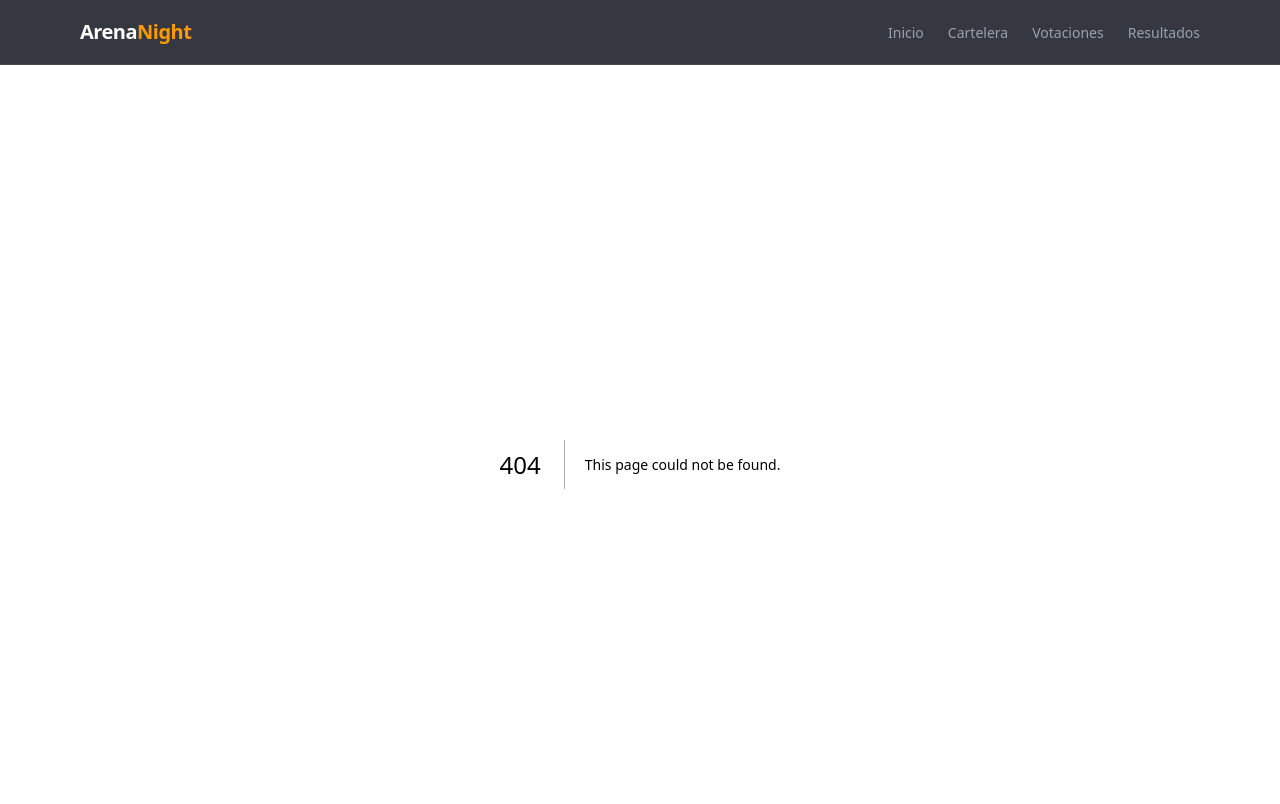
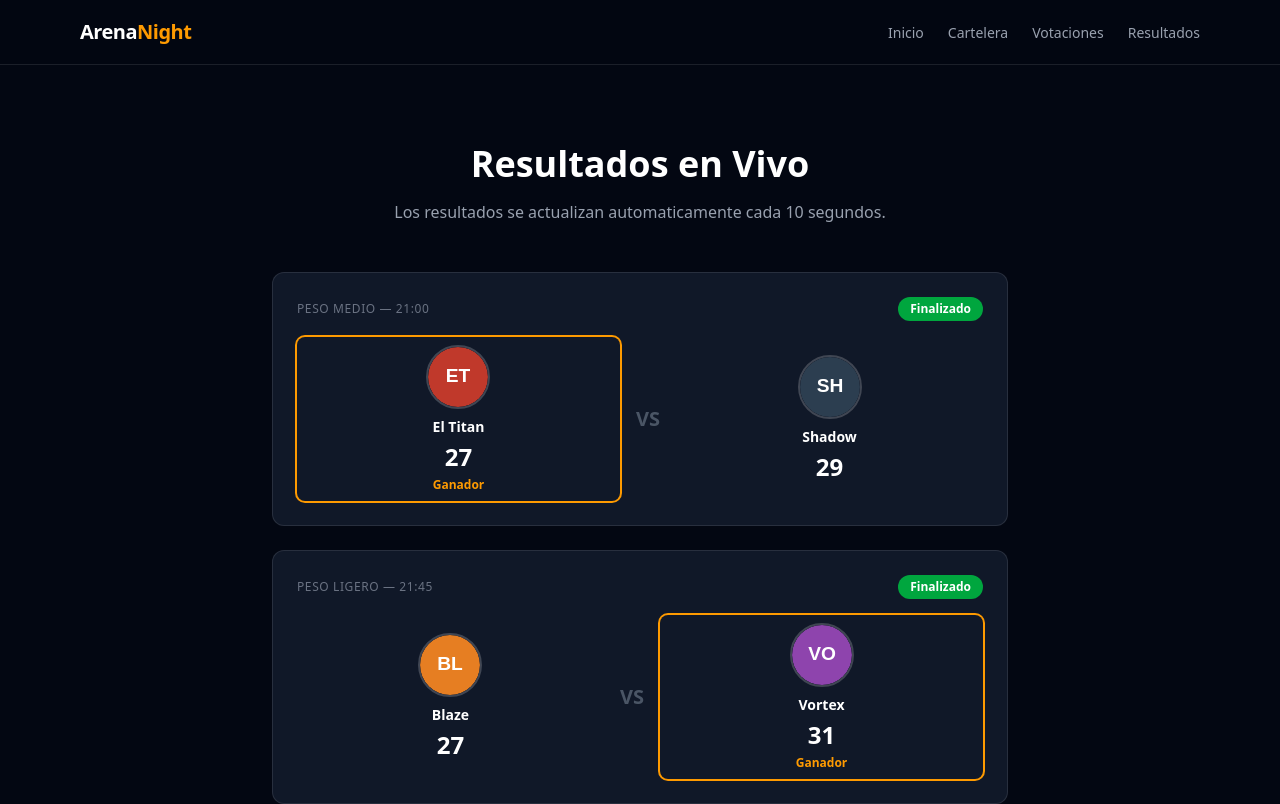
Before and after one commit to Jorgeb37/arena-night, a Next.js app: page /resultados in a window 1280 px wide. Before the commit this address had no page. Shown: the top 804 px of the page. Built offline with nearby package versions, Linux system fonts and the light colour scheme.

Commit message:
feat: add resultados page with simulated live polling

```diff
--- /dev/null
+++ b/app/resultados/page.tsx
@@ -0,0 +1,66 @@
+'use client';
+
+import { useState, useEffect } from 'react';
+import LiveResult from '@/components/LiveResult';
+import initialFights from '@/data/combates.json';
+import type { Fight } from '@/data/types';
+
+// Simulates event progression: first 2 finished, 1 live, rest upcoming
+function simulateEventState(fights: Fight[]): Fight[] {
+  return fights.map((fight, index) => {
+    if (index < 2) {
+      return {
+        ...fight,
+        status: 'finished' as const,
+        score: {
+          fighter1: Math.floor(Math.random() * 5) + 27,
+          fighter2: Math.floor(Math.random() * 5) + 27,
+        },
+        winner:
+          Math.random() > 0.5 ? ('fighter1' as const) : ('fighter2' as const),
+      };
+    }
+    if (index === 2) {
+      return {
+        ...fight,
+        status: 'live' as const,
+        round: 3,
+        score: {
+          fighter1: Math.floor(Math.random() * 5) + 27,
+          fighter2: Math.floor(Math.random() * 5) + 27,
+        },
+      };
+    }
+    return fight;
+  });
+}
+
+export default function ResultadosPage() {
+  const [fights, setFights] = useState<Fight[]>(() =>
+    simulateEventState(initialFights as Fight[]),
+  );
+
+  useEffect(() => {
+    const interval = setInterval(() => {
+      setFights(simulateEventState(initialFights as Fight[]));
+    }, 10000);
+
+    return () => clearInterval(interval);
+  }, []);
+
+  return (
+    <section className="mx-auto max-w-3xl px-4 py-20">
+      <h1 className="mb-4 text-center text-4xl font-black text-white">
+        Resultados en Vivo
+      </h1>
+      <p className="mb-12 text-center text-gray-400">
+        Los resultados se actualizan automaticamente cada 10 segundos.
+      </p>
+      <div className="flex flex-col gap-6">
+        {fights.map((fight) => (
+          <LiveResult key={fight.id} fight={fight} />
+        ))}
+      </div>
+    </section>
+  );
+}
```
